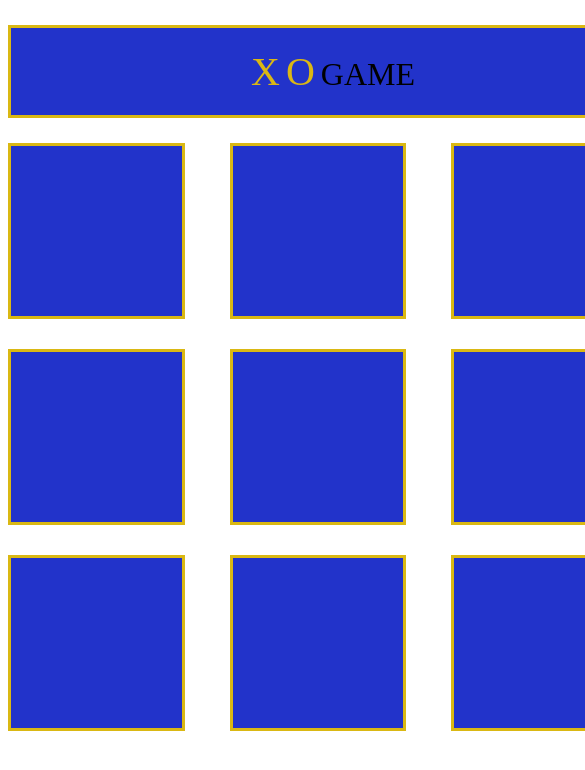
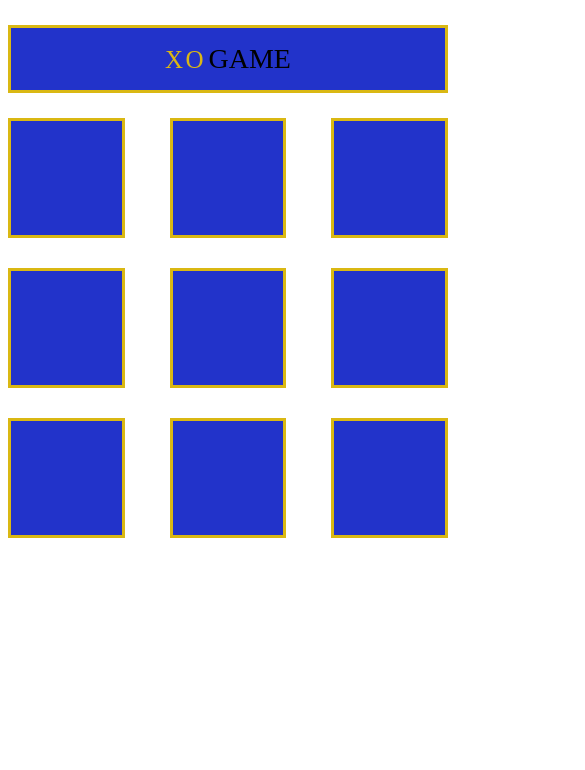
Before and after one commit to NASSEM2004/X-O-GAME, a plain HTML site: page index.html in a window 390 px wide. Shown: the top 770 px of the page, 585 px wide, since content can reach past the window. Drawn offline with Linux system fonts and the light colour scheme.

Commit message:
$git push -u origin master

```diff
--- a/css/style.css
+++ b/css/style.css
@@ -45,3 +45,32 @@
 .game-blocks .biock.clicked {
     background-color: black;
 }
+
+@media (max-width: 545px) {
+    .info{
+        width: 440px;
+        padding: 15px;
+        font-size: 28px;
+    }
+    .info span{
+        font-size: 25px;
+    }
+    .game-blocks{
+        width: 440px;
+    }
+    .game-blocks .biock {
+        background-color: #0c1ec5e7;
+        height: 120px;
+        width: calc(100% / 3 - 30px);
+        margin-bottom: 30px;
+        cursor: pointer;
+        transform: 1s;
+        text-align: center;
+        line-height: 120px;
+        font-size: 75px;
+        color: #eec601e7;
+        border: 3px solid #eec601e7;
+     }
+
+
+}
```
